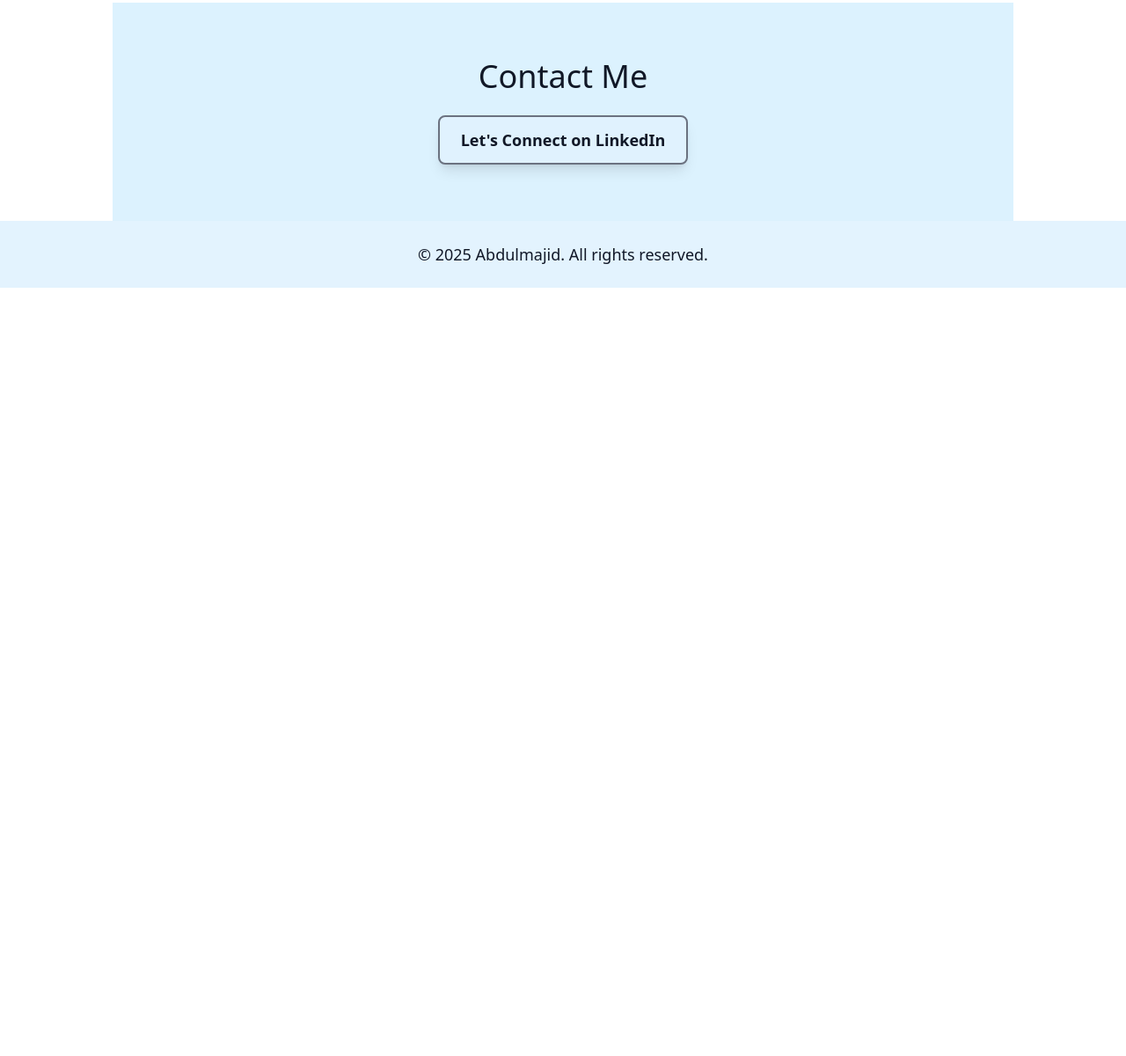
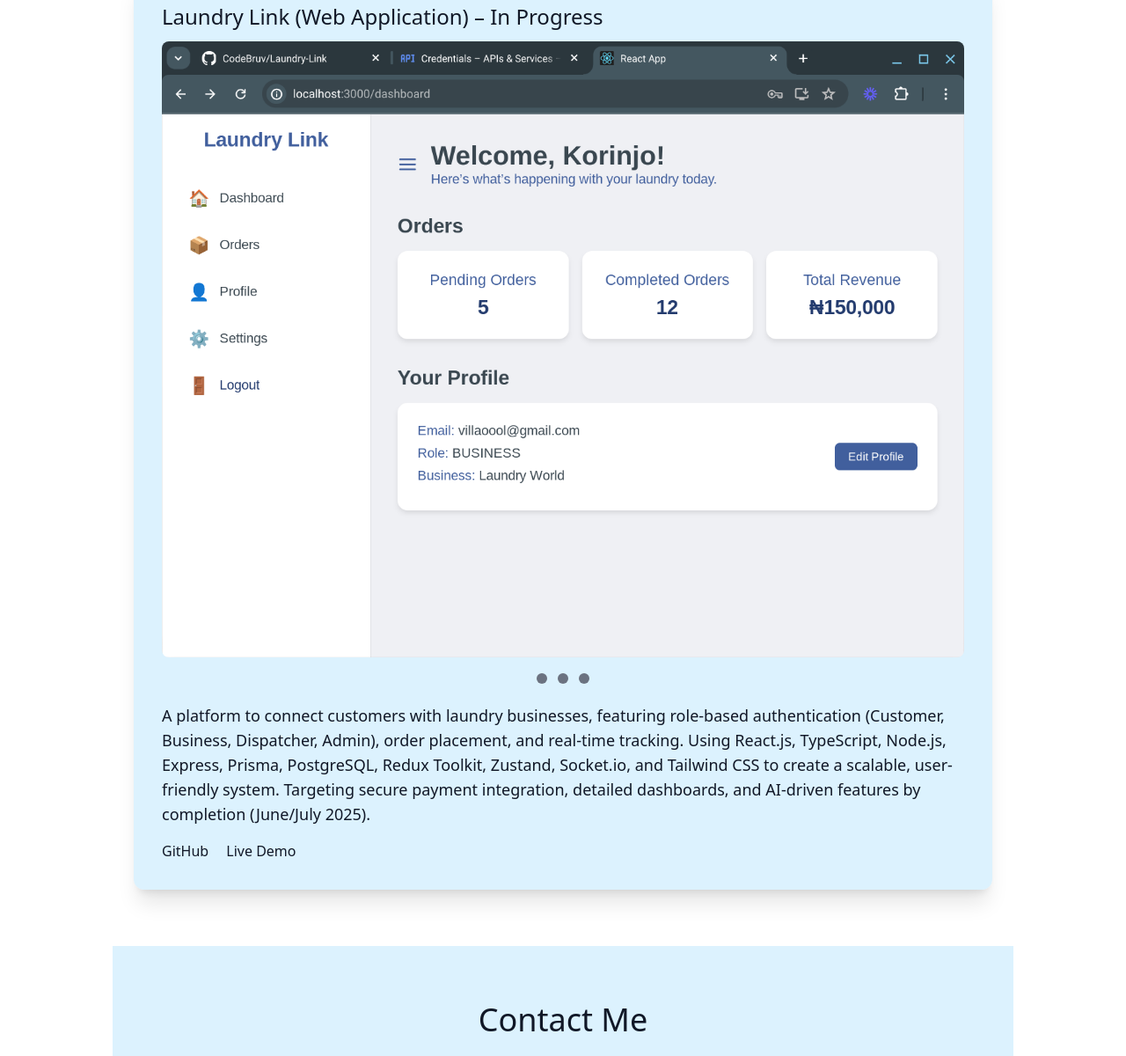
Before and after one commit to CodeBruv/portfolio-website, a website: page index.html in a window 1280 px wide. Shown: the part 3279-4479 px from the top of the page at 88% size. Before the commit the page ends 3606 px from the top, so only its background shows below. Drawn offline with nearby package versions, Linux system fonts and the light colour scheme.

Commit message:
Added a new project to portfolio

```diff
--- a/index.html
+++ b/index.html
@@ -150,6 +150,33 @@
           <a href="https://codbruv-landing-page.netlify.app/" target="_blank" class="text-gray-900 hover:text-gray-500">Live Demo</a>
         </div>
     </div>
+    <!-- Project 4: Laundry Link -->
+    <div class="bg-sky-200 bg-opacity-50 p-6 sm:p-8 rounded-xl shadow-xl w-full sm:w-11/12 md:w-full">
+      <h3 class="text-2xl text-gray-900 mb-3">Laundry Link (Web Application) – In Progress</h3>
+        <!-- Slideshow Container -->
+        <div class="relative">
+          <div class="slideshow overflow-auto rounded-lg">
+            <img src="images/LL/1.png" class="w-full h-svw object-cover">
+            <img src="images/LL/2.png" class="w-full h-svw object-cover hidden">
+            <img src="images/LL/3.png" class="w-full h-svw object-cover hidden">
+          </div>
+          <!-- Navigation Dots -->
+          <div class="dots text-center mt-3">
+            <span class="dot w-3 h-3 bg-gray-500 rounded-full inline-block mx-1 cursor-pointer"></span>
+            <span class="dot w-3 h-3 bg-gray-500 rounded-full inline-block mx-1 cursor-pointer"></span>
+            <span class="dot w-3 h-3 bg-gray-500 rounded-full inline-block mx-1 cursor-pointer"></span>
+          </div>
+        </div>
+        <p class="text-gray-900 mt-4 text-lg">
+          A platform to connect customers with laundry businesses, featuring role-based authentication (Customer, Business, Dispatcher, Admin), order placement, and real-time tracking.
+          Using React.js, TypeScript, Node.js, Express, Prisma, PostgreSQL, Redux Toolkit, Zustand, Socket.io, and Tailwind CSS to create a scalable, user-friendly system.
+          Targeting secure payment integration, detailed dashboards, and AI-driven features by completion (June/July 2025).
+        </p>
+        <div class="mt-4 space-x-4">
+          <a href="#https://github.com/CodeBruv/Laundry-Link" class="text-gray-900 hover:text-gray-500">GitHub</a>
+          <a href="#" target="_blank" class="text-gray-900 hover:text-gray-500">Live Demo</a>
+        </div>
+    </div>
   </div>
 </section>
 
```
Also changed, not shown: images/LL/1.png (added), images/LL/2.png (added), images/LL/3.png (added).
